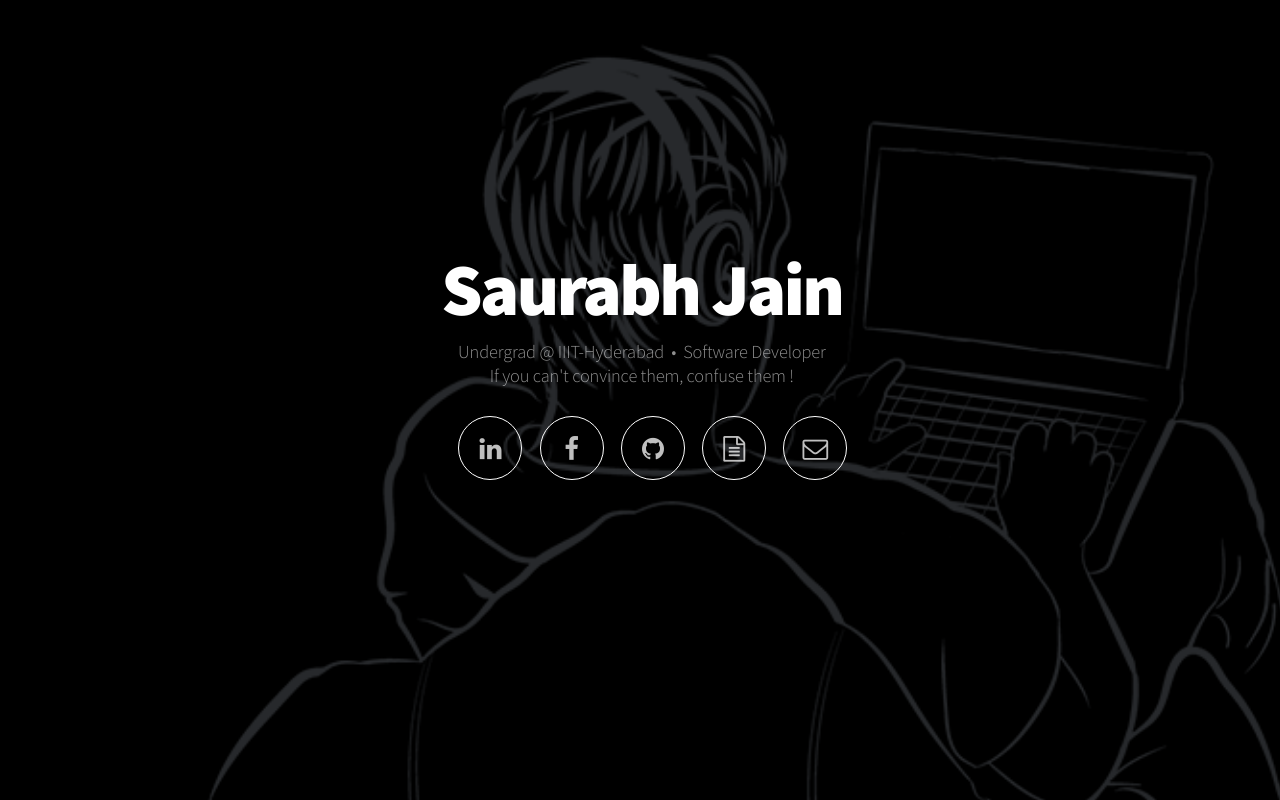
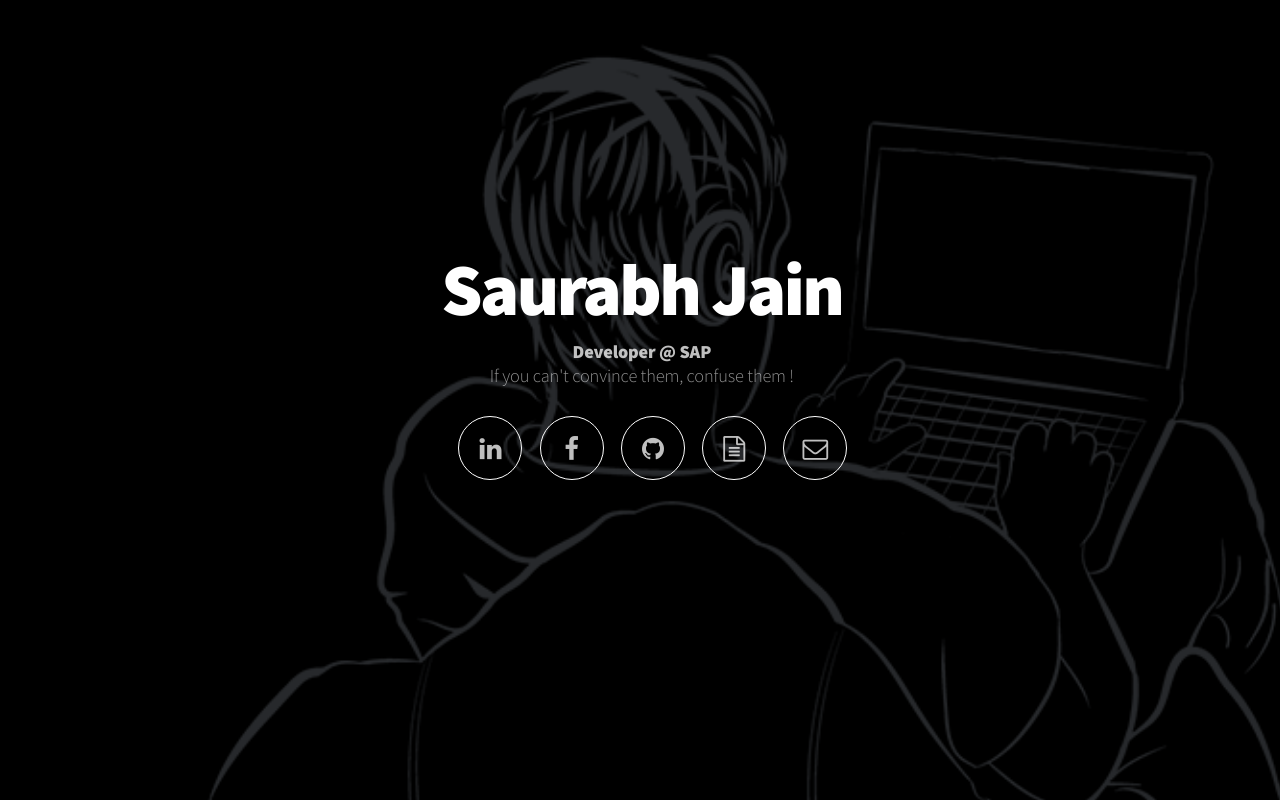
Before and after one commit to azuraka/azuraka.github.io, a plain HTML site: page index.html in a window 1280 px wide. Drawn offline with Linux system fonts and the light colour scheme.

Commit message:
Updating profile and slight font modification

```diff
--- a/index.html
+++ b/index.html
@@ -14,7 +14,7 @@
 		<div id="main">
 			<header id="header">
 				<h1>Saurabh Jain</h1>
-				<p>Undergrad @ IIIT-Hyderabad &nbsp;&bull;&nbsp; Software Developer<br />If you can't convince them, confuse them !</p>
+				<p><b>Developer @ SAP</b><br />If you can't convince them, confuse them !</p>
 				<nav>
 					<ul>
 						<li><a href="https://in.linkedin.com/pub/saurabh-jain/97/167/325" target="_blank" class="icon fa-linkedin"><span class="label">LinkedIn</span></a></li>
```
